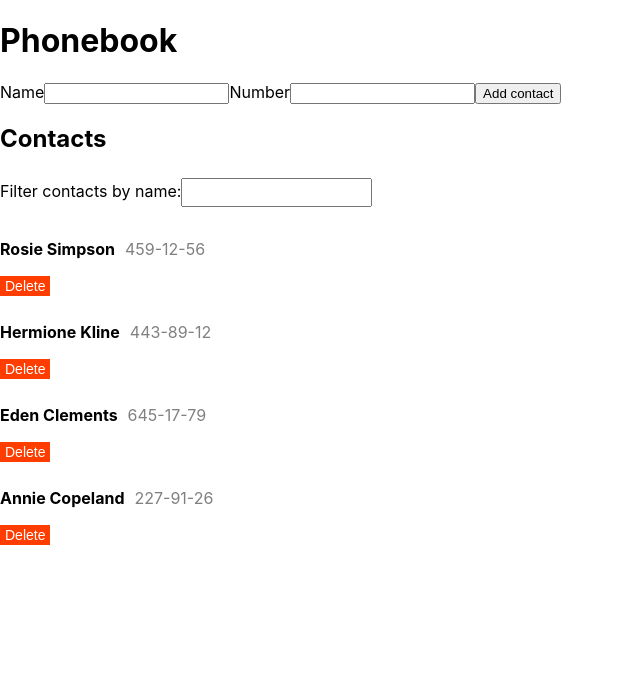
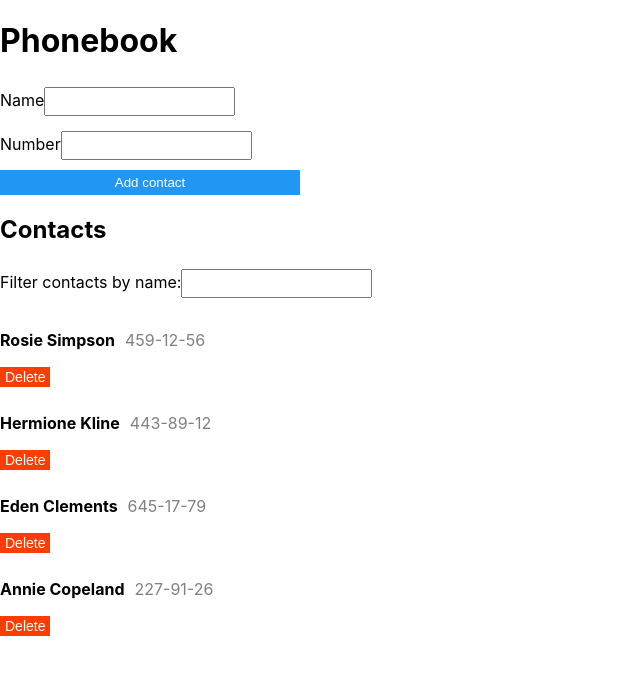
Before and after one commit to Dyhless/react-hw-02-phonebook, a React (Create React App) app: page / in a window 1280 px wide. Shown: the top 674 px of the page, without its empty margins (0-640 px from the left). Built offline with nearby package versions, Linux system fonts and the light colour scheme.

Commit message:
update ContactForm

```diff
--- a/package.json
+++ b/package.json
@@ -11,6 +11,7 @@
     "react": "^18.1.0",
     "react-dom": "^18.1.0",
     "react-scripts": "^5.0.1",
+    "styled-components": "^6.0.4",
     "web-vitals": "^2.1.3"
   },
   "scripts": {
--- a/src/components/ContactForm/ContactForm.jsx
+++ b/src/components/ContactForm/ContactForm.jsx
@@ -23,10 +23,10 @@ class ContactForm extends Component {
     const { name, number } = this.state;
 
     return (
-      <form onSubmit={this.handleSubmit}>
-        <label>
+      <Form onSubmit={this.handleSubmit}>
+        <Label>
           Name
-          <input
+          <Input
             type="text"
             name="name"
             value={name}
@@ -35,11 +35,11 @@ class ContactForm extends Component {
             title="Name may contain only letters, apostrophe, dash and spaces. For example Adrian, Jacob Mercer, Charles de Batz de Castelmore d'Artagnan"
             required
           />
-        </label>
+        </Label>
 
-        <label>
+        <Label>
           Number
-          <input
+          <Input
             type="tel"
             name="number"
             value={number}
@@ -48,10 +48,10 @@ class ContactForm extends Component {
             title="Phone number must be digits and can contain spaces, dashes, parentheses and can start with +"
             required
           />
-        </label>
+        </Label>
 
-        <button type="submit">Add contact</button>
-      </form>
+        <Button type="submit">Add contact</Button>
+      </Form>
     );
   }
 }
```
Also changed, not shown: 1 other file (tests, documents, lock files or other folders).
